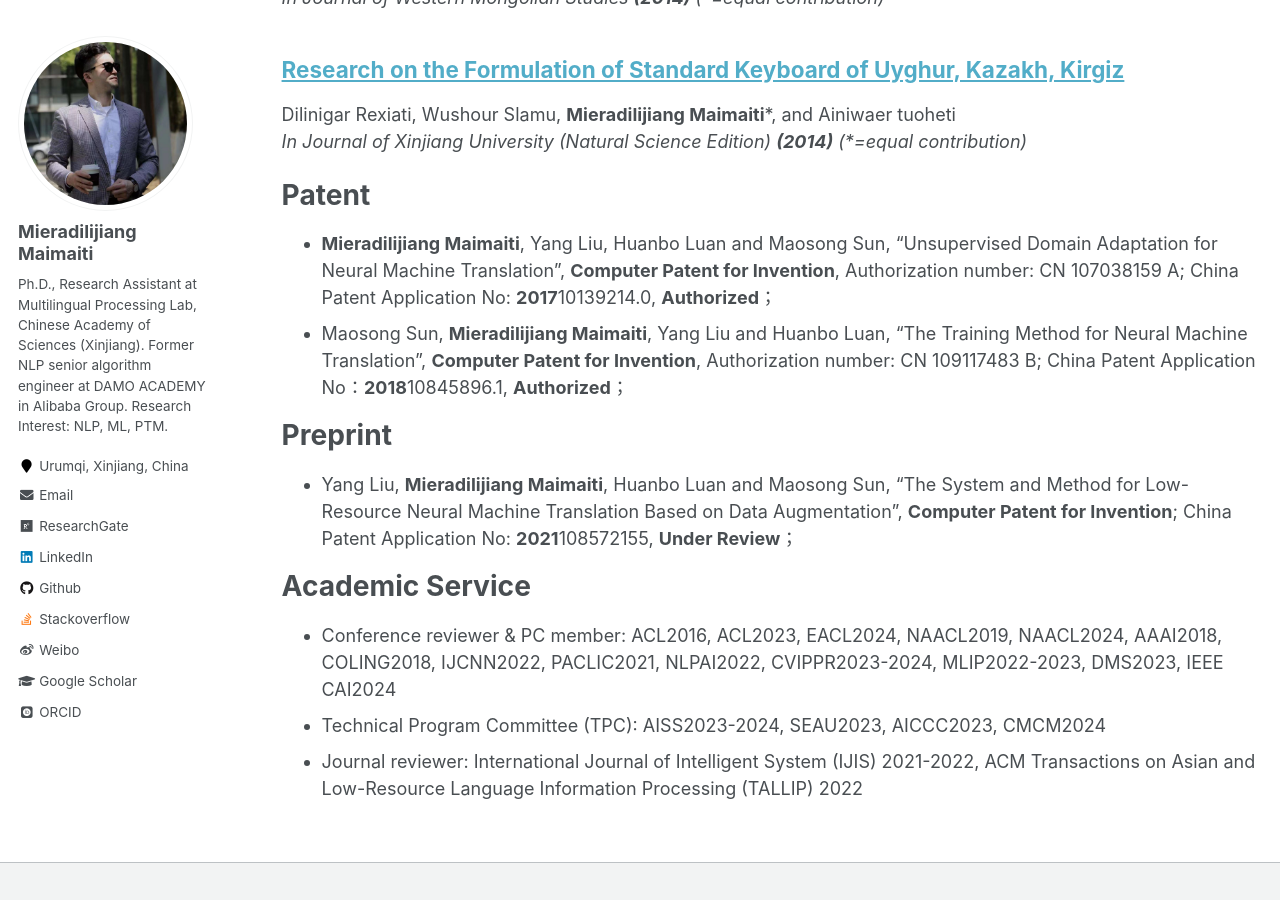
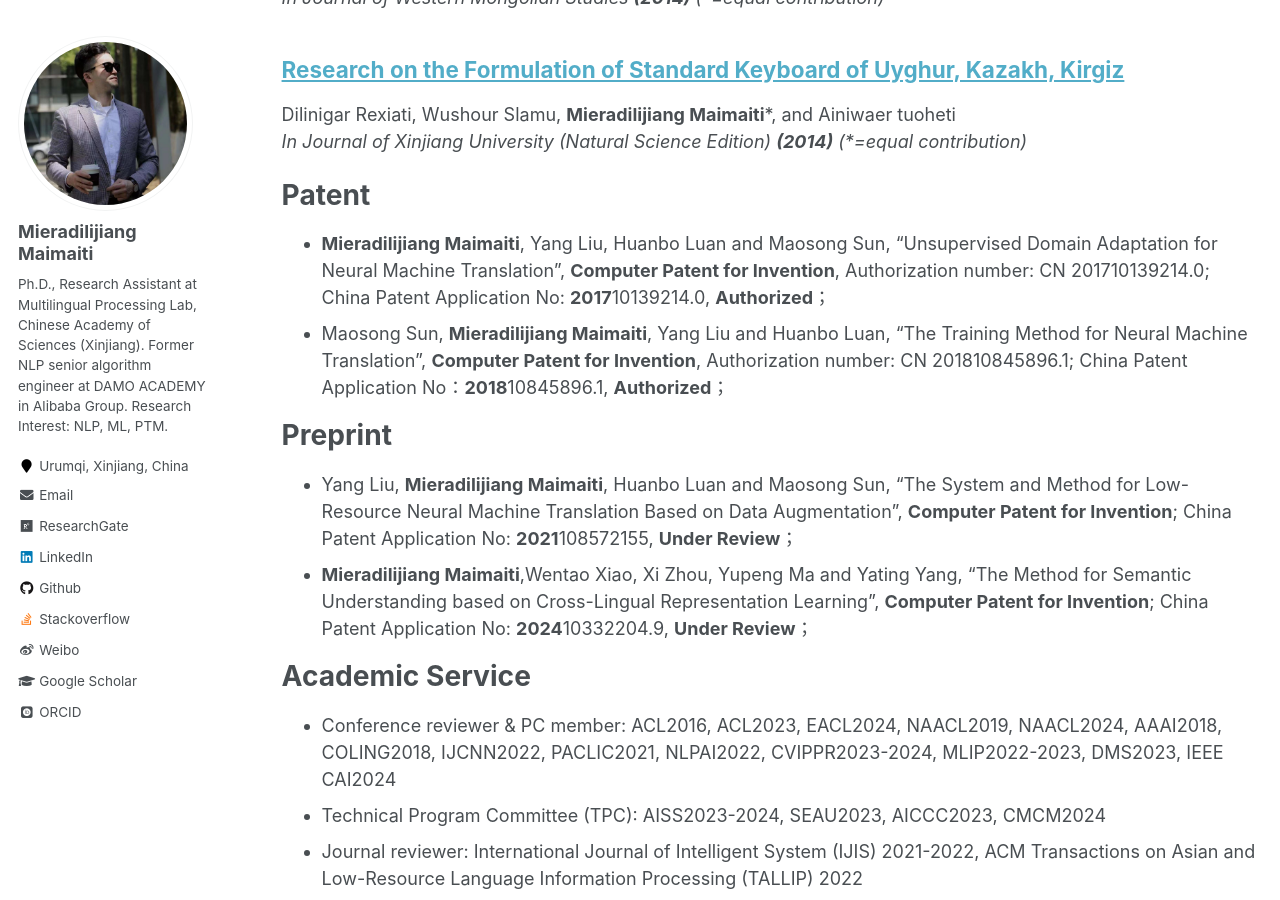
Before and after one commit to miradel51/miradel51.github.io, a Jekyll site: the page built from _pages/publications.md, in a window 1280 px wide and 900 px high, scrolled down 4014 px. Built offline with Jekyll 4.4.1, drawn with Linux system fonts in a browser that asks for light colours; some web fonts are replaced.

```diff
--- a/_pages/publications.md
+++ b/_pages/publications.md
@@ -17,12 +17,13 @@ author_profile: true
 
 Patent
 ======
-* __Mieradilijiang Maimaiti__, Yang Liu, Huanbo Luan and Maosong Sun, "Unsupervised Domain Adaptation for Neural Machine Translation", __Computer Patent for Invention__, Authorization number: CN 107038159 A; China Patent Application No: **2017**10139214.0, __Authorized__；
-* Maosong Sun, __Mieradilijiang Maimaiti__, Yang Liu and Huanbo Luan, "The Training Method for Neural Machine Translation", __Computer Patent for Invention__, Authorization number: CN 109117483 B; China Patent Application No：**2018**10845896.1, __Authorized__；
+* __Mieradilijiang Maimaiti__, Yang Liu, Huanbo Luan and Maosong Sun, "Unsupervised Domain Adaptation for Neural Machine Translation", __Computer Patent for Invention__, Authorization number: CN 201710139214.0; China Patent Application No: **2017**10139214.0, __Authorized__；
+* Maosong Sun, __Mieradilijiang Maimaiti__, Yang Liu and Huanbo Luan, "The Training Method for Neural Machine Translation", __Computer Patent for Invention__, Authorization number: CN 201810845896.1; China Patent Application No：**2018**10845896.1, __Authorized__；
 
 Preprint
 ======
 * Yang Liu, __Mieradilijiang Maimaiti__, Huanbo Luan and Maosong Sun, "The System and Method for Low-Resource Neural Machine Translation Based on Data Augmentation", __Computer Patent for Invention__; China Patent Application No: **2021**108572155, __Under Review__；
+* __Mieradilijiang Maimaiti__,Wentao Xiao, Xi Zhou, Yupeng Ma and Yating Yang, "The Method for Semantic Understanding based on Cross-Lingual Representation Learning", __Computer Patent for Invention__; China Patent Application No: **2024**10332204.9, __Under Review__；
 
 Academic Service
 ======
```
